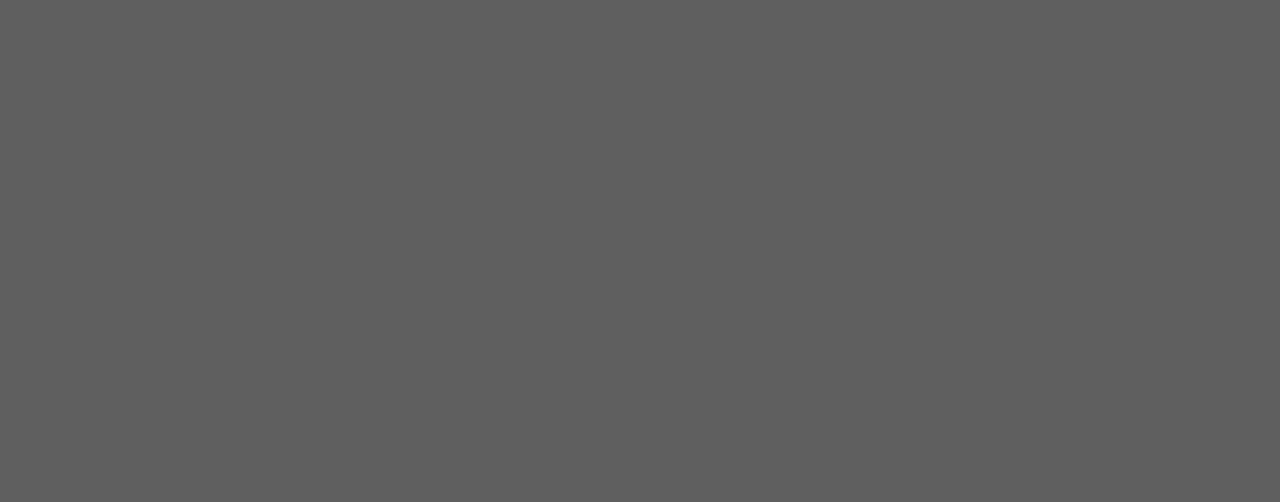
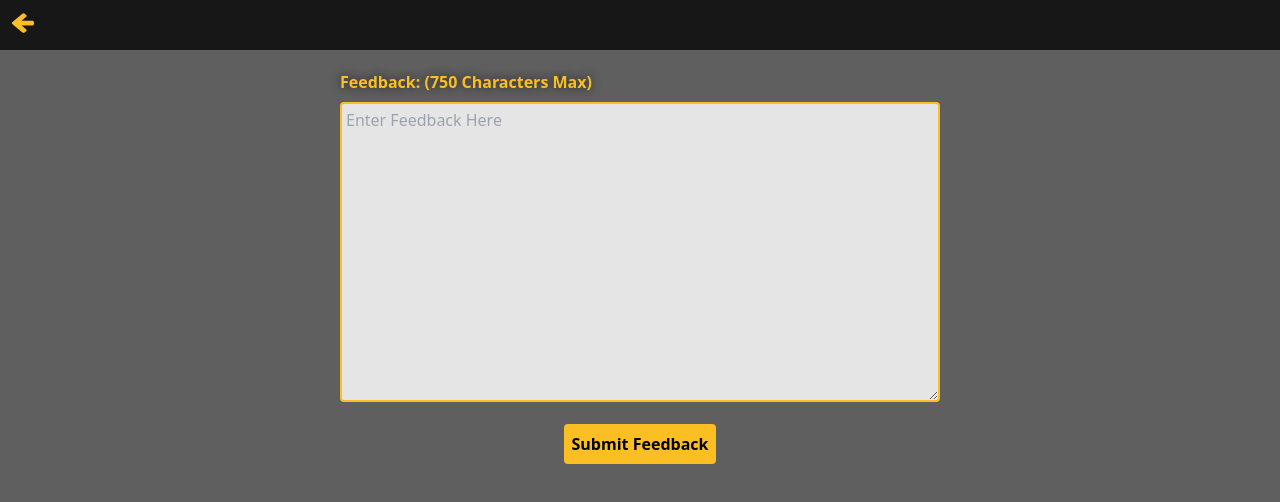
Before and after one commit to thieuk/favorite-anime, a React (Create React App) app in the folder client/: page /feedback in a window 1280 px wide. Before the commit this address had no page. Shown: the top 502 px of the page. Built offline with nearby package versions, Linux system fonts and the light colour scheme.

Commit message:
allow users to leave feedback

```diff
--- a/client/src/App.js
+++ b/client/src/App.js
@@ -5,6 +5,7 @@ import Loading from "./components/Loading";
 
 const Home = lazy(() => import('./pages/Home'));
 const AnimeInfo = lazy(() => import('./pages/AnimeInfo'));
+const Feedback = lazy(() => import('./pages/Feedback'));
 
 function App() {
   return (
@@ -14,6 +15,7 @@ function App() {
           <Routes>
             <Route exact path="/" element={<Home />} />
             <Route path="/info" element={<AnimeInfo />} />
+            <Route path="/feedback" element={<Feedback />} />
           </Routes>
         </Suspense>
       </Router>
--- a/client/src/components/Footer.js
+++ b/client/src/components/Footer.js
@@ -1,7 +1,12 @@
+import { Link } from 'react-router-dom';
+
 export default function Footer() {
     return (
-        <footer className="w-full h-[30px] fixed bottom-0 p-1 text-sm bg-neutral-900 text-amber-400 text-center">
-            Last Updated: Nov 29, 2022
+        <footer className="w-full h-[30px] fixed bottom-0 p-1 text-sm bg-neutral-900 text-amber-400 flex justify-center">
+            <p>Last Updated: Nov 29, 2022</p>
+            <Link to="/feedback">
+                <h1 className="text-amber-400 ml-1 hover:underline">| Leave Feedback</h1>
+            </Link>
         </footer>
     );
 }
--- /dev/null
+++ b/client/src/pages/Feedback.js
@@ -0,0 +1,53 @@
+import axios from 'axios';
+import { Link } from 'react-router-dom';
+
+export default function Feedback() {
+    const texareaStyle = ["!w-[60vw]", "!h-[40vw]", "rounded", "p-1", "bg-neutral-200", "border-solid", "mb-4", "max-w-[600px]",
+                        "min-w-[250px]", "max-h-[300px]", "min-h-[150px]","border-2", "border-amber-400", "caret-amber-400",
+                        "focus:outline-0", "focus:text-amber-400", "focus:bg-neutral-600", "focus:placeholder-neutral-600"].join(" ");
+
+    function submitFeedback() {
+        if (document.getElementById("feedback").value.length === 0) {
+            document.getElementById("feedback").style.borderColor = "red";
+            document.getElementById("feedback").placeholder = "*Input can't be blank.";
+        }
+        else {
+            const sendInfo = async() => {
+                try {
+                    await axios.post("http://localhost:8800/feedback/", {feedback : document.getElementById("feedback").value});
+                }
+                catch(err) {
+                    console.log(err);
+                }
+            };
+            sendInfo();
+
+            document.getElementById("feedback").style.borderColor = "#fbbf24";
+            document.getElementById("feedback").value = "";
+            document.getElementById("feedback").placeholder = "Enter Feedback Here";
+        }
+    };
+
+    return (
+        <>
+            <nav className="w-full fixed top-0 h-[50px] bg-neutral-900">
+                <div className="w-fit">
+                    <Link to="/">
+                        <img className="w-[30px] h-[30px] m-2" src={require("../images/icons/backIcon.png")} alt="go back icon"/>
+                    </Link>
+                </div>
+            </nav>
+
+            <div className="w-fit h-fit m-auto flex justify-center">
+                <div>
+                    <p className="mt-5 mb-2 text-amber-400 textShadow"><b>Feedback: (750 Characters Max)</b></p>
+                    <textarea id="feedback" className={texareaStyle} type="text" maxLength="750" placeholder="Enter Feedback Here" name="fback"></textarea>
+                    <button className="block m-auto bg-amber-400 p-2 rounded hover:border hover:border-2 hover:border-black"
+                            onClick={submitFeedback}>
+                        <b>Submit Feedback</b>
+                    </button>
+                </div>
+            </div>
+        </>
+    );
+};
```
Also changed, not shown: 1 other file (tests, documents, lock files or other folders).
